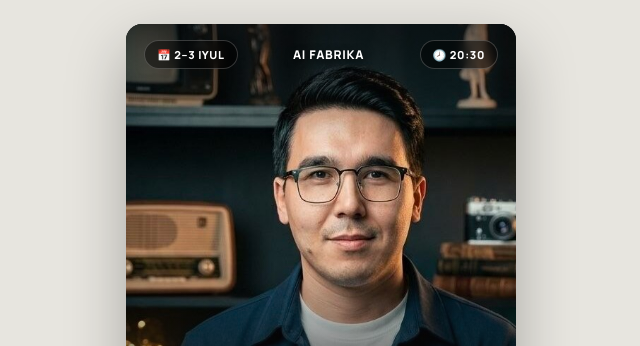
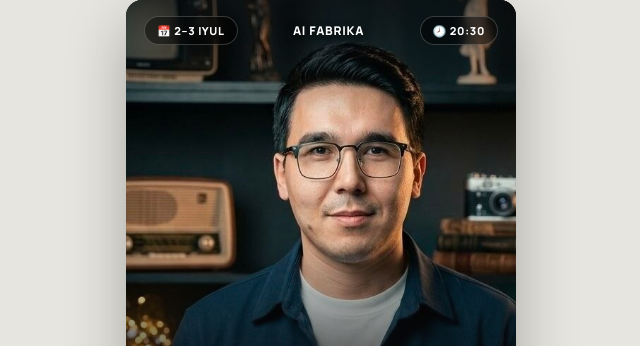
Before and after one commit to Iqboljon-Web-Developer-7/ai-fabrika-spotlight, a plain HTML site: page index.html in a window 1280 px wide. Shown: the top 346 px of the page, without its empty margins (319-959 px from the left). Drawn offline with Linux system fonts and the light colour scheme.

Commit message:
Update index.html

```diff
--- a/index.html
+++ b/index.html
@@ -19,7 +19,7 @@
 </style>
 <style>
   html,body{margin:0;}
-  body{min-height:100vh;display:flex;align-items:center;justify-content:center;padding:24px;background:#e7e5df;font-family:'Manrope',sans-serif;}
+  body{min-height:100vh;display:flex;align-items:center;justify-content:center;background:#e7e5df;font-family:'Manrope',sans-serif;}
 </style>
 </head>
 <body>
```
